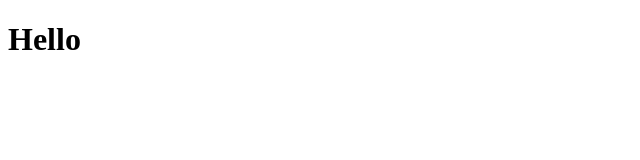
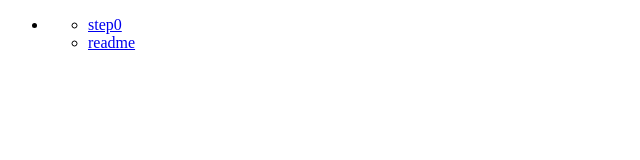
Before and after one commit to tyankatsu0105/sandbox-origin-react, a website: page src/index.html in a window 1280 px wide. Shown: the whole page, without its empty margins (0-640 px from the left). Drawn offline with Linux system fonts and the light colour scheme.

Commit message:
add step0

```diff
--- a/src/index.html
+++ b/src/index.html
@@ -6,8 +6,17 @@
   <title>Document</title>
 </head>
 <body>
-  <div id="app"></div>
-
-  <script src="./script.js"></script>
+  <ul>
+    <li>
+      <ul>
+        <li>
+          <a href="./step0">step0</a>
+        </li>
+        <li>
+          <a href="./step0/README.md">readme</a>
+        </li>
+      </ul>
+    </li>
+  </ul>
 </body>
 </html>
--- a/src/script.js
+++ b/src/step0/script.js
@@ -1,5 +1,3 @@
-// const element = <h1 title="foo">Hello</h1>
-
 const element = {
   type: 'h1',
   props: {
```
Also changed, not shown: src/step0/index.html (added, +13 -0 lines), src/step0/README.md (added).
